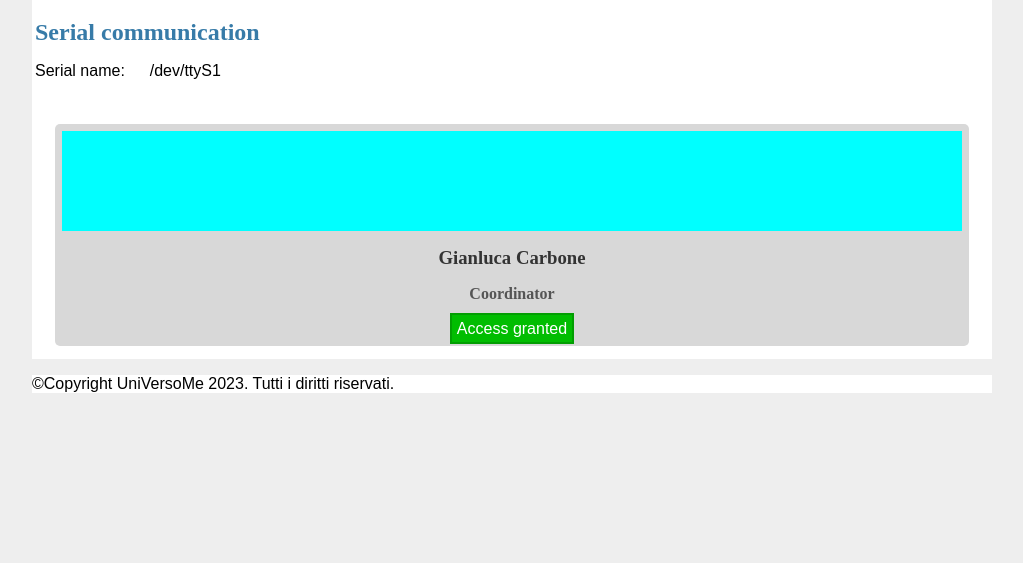
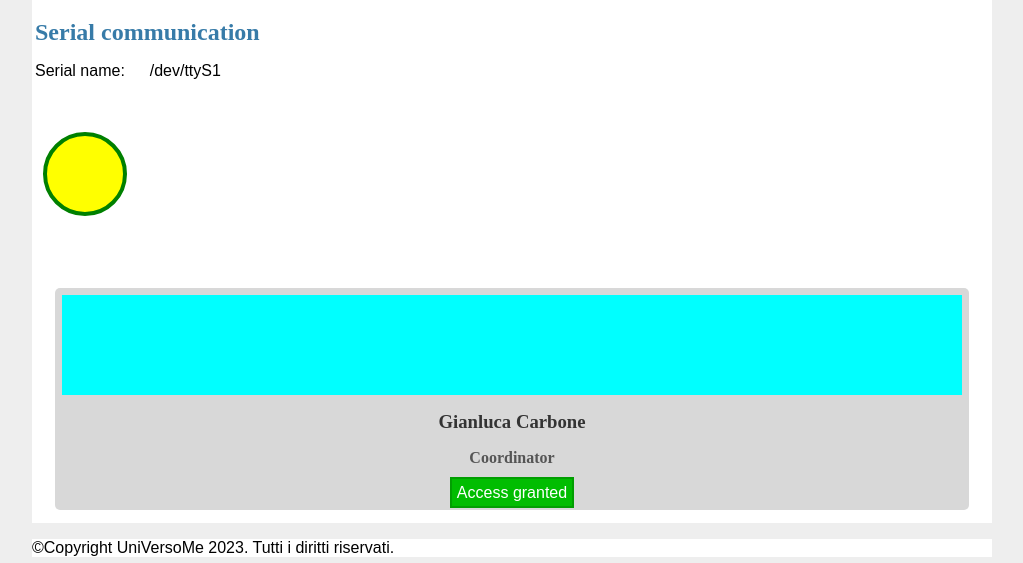
Before and after one commit to J0hn3ch/universome-authentication, a Python web app: template authentication-app/authentication/templates/page/serial.html in a window 1280 px wide. Shown: the part 123-686 px from the top of the page, without its empty margins (128-1151 px from the left). Run offline with Jinja, Linux system fonts and the light colour scheme; the template is opened without the code that fills it, so the values that code supplies are empty.

Commit message:
fix: Serial port updated

```diff
--- a/authentication-app/authentication/controller/MemberController.py
+++ b/authentication-app/authentication/controller/MemberController.py
@@ -19,3 +19,6 @@ class MemberController:
 
         #for member in members_list:
             # member: (id(int), 'Full name', 'Role', 'student_id', 'timestamp', authorized(bool))
+
+    def isAuthorized():
+        pass
--- a/authentication-app/authentication/routes/main.py
+++ b/authentication-app/authentication/routes/main.py
@@ -34,7 +34,7 @@ thread = None
 thread_lock = threading.Lock()
 
 def background_thread(app):
-    with Serial(port='/dev/ttyS1', baudrate=115200, timeout=1) as ser:
+    with Serial(port='/dev/ttyACM0', baudrate=115200, timeout=1) as ser:
         ser_name = ser.name
         app.logger.info('==== Start listener at %s ====', ser_name)
 
@@ -65,7 +65,7 @@ def serial():
     #threading.Thread(target=background_thread()).start()
     #x = threading.Thread(target=background_thread, args=(current_app), daemon=True)
     #x.start()
-    background_thread(current_app)
+    #background_thread(current_app)
     return render_template('page/serial.html', title="Serial")
 
 @main.route('/settings')
--- a/authentication-app/authentication/static/style.css
+++ b/authentication-app/authentication/static/style.css
@@ -168,6 +168,11 @@ html {
     width: 100%;
   }
 
+  /* SVG Draw*/
+  .svg-icons {
+    display: none;
+  }
+
   /* ---[ Dashboard ]--- */
   #members-container {
     background-color: #dddddd;
--- a/authentication-app/authentication/templates/base.html
+++ b/authentication-app/authentication/templates/base.html
@@ -11,6 +11,11 @@
 
   </head>
   <body>
+    <div class="svg-icons">
+      <svg width="100" height="100">
+        <circle id="myCircle" cx="50" cy="50" r="40" stroke="green" stroke-width="4" fill="yellow" />
+      </svg>
+    </div>
     <header>
       <!-- Logo -->
       <div id="brand-logo-container" class="">
--- a/authentication-app/authentication/templates/page/about-us.html
+++ b/authentication-app/authentication/templates/page/about-us.html
@@ -18,7 +18,7 @@
                             <div class="social-wrapper">
                                 <div class="social-wrapper__logo">
                                     <a href="#">
-                                        A<img src="{{ url_for('static', filename='assets/as.png')}}" alt=" "/>
+                                        A<img src="{{ url_for('static', filename='assets/facebook.png')}}" alt=" "/>
                                     </a>
                                 </div>
                             </div>
--- a/authentication-app/authentication/templates/page/serial.html
+++ b/authentication-app/authentication/templates/page/serial.html
@@ -8,6 +8,16 @@
 <h2> Serial communication</h2>
 <p>Serial name: &emsp; /dev/ttyS1</p>
 <pre> </pre>
+
+<div class="container">
+    <div class="wrapper">
+        <div id="pulse-button">
+            <a href="#">
+                <svg><use xlink:href="#myCircle"></use></svg>
+            </a>
+        </div>
+    </div>
+</div>
 
 <div class="member-card__container">
     <div class="member-card__wrapper">
--- a/authentication-app/requirements.txt
+++ b/authentication-app/requirements.txt
@@ -1,5 +1,5 @@
 pyserial
-Django==4.2.6
+#Django==4.2.6
 flask==2.3.3
 Flask-SQLAlchemy==3.1.1
 flask-bcrypt==1.0.1
--- a/compose.yaml
+++ b/compose.yaml
@@ -15,8 +15,8 @@ services:
       - FLASK_DEBUG=1
     ports:
       - 8000:8000
-    #devices:
-    #  - /dev/ttyS0:/dev/ttyS0
+    devices:
+      - /dev/ttyACM0:/dev/ttyACM0
     privileged: true
     tty: true
     stdin_open: true
```
Also changed, not shown: authentication-app/authentication/static/assets/facebook.png (added).
